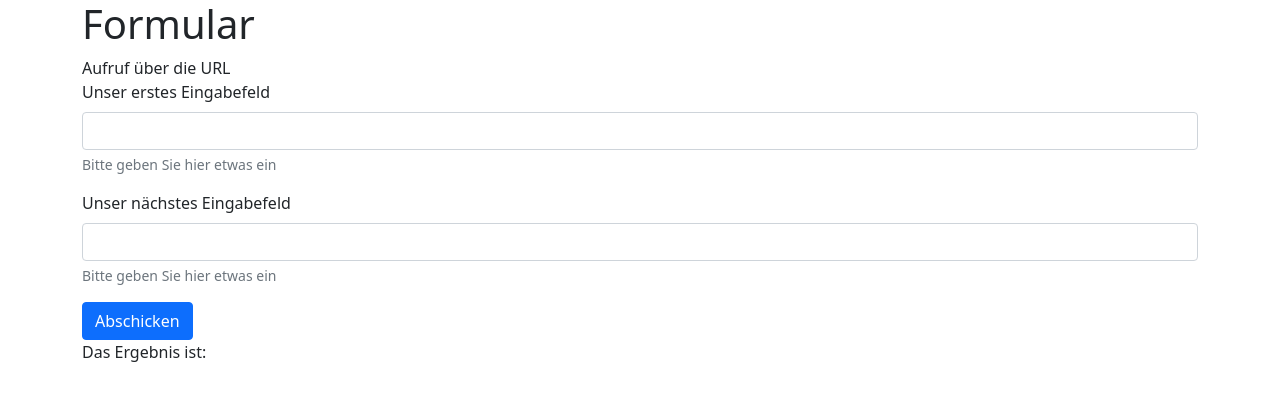
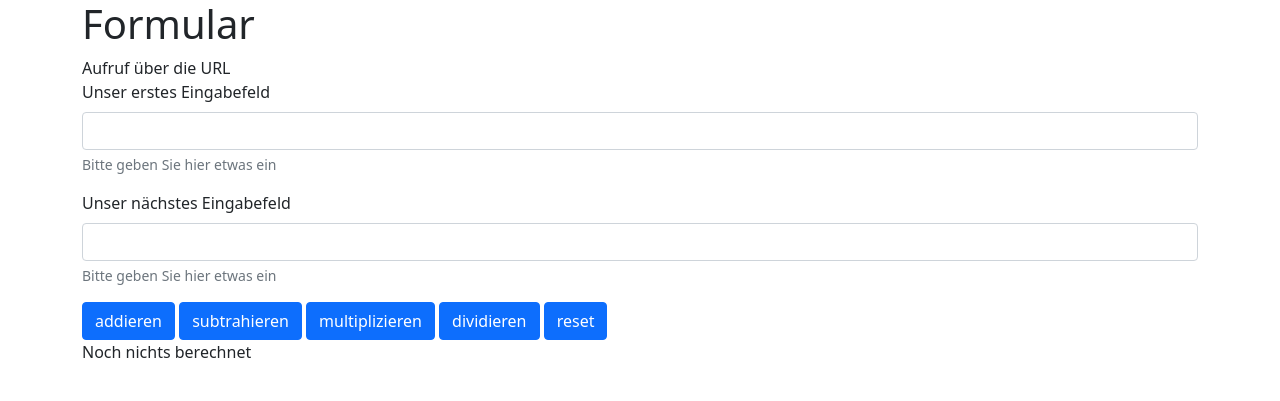
Before and after one commit to MxBDriver/form1.1, a PHP site: page / in a window 1280 px wide. Shown: the top 401 px of the page. Run offline with PHP 8.4, Linux system fonts and the light colour scheme.

Commit message:
berechnen

```diff
--- a/index.php
+++ b/index.php
@@ -19,31 +19,54 @@
             print("Aufruf über Formular") ;
             $text1 = $_POST["text1"] ;
             $text2 = $_POST["text2"] ;
-            $summe = $_POST["text1"] + $_POST["text2"];
+            // $summe = $_POST["text1"] + $_POST["text2"];
+
+            $zahl1 = intval($text1);
+            $zahl2 = intval($text1);
+
+            if ($_POST["button"]=="summe") {
+                $summe = "Das Ergebnis ist: ".($text1+$text2).".";
+            } else if ($_POST["button"]=="subbi") {
+                    $summe = "Das Ergebnis ist: ".($text1-$text2).".";
+            } else if ($_POST["button"]=="multi") {
+                    $summe = "Das Ergebnis ist: ".($text1*$text2).".";
+            } else if ($_POST["button"]=="divid") {
+                if ($zahl2 != 0) {
+                $summe = "Das Ergebnis ist: ".($zahl1/$zahl2).".";
+                } else {
+                $summe = "Halloooo! Dividieren durch 0 nicht erlaubt!";
+                }
+            }
+
         } else {
             print("Aufruf über die URL") ;
             $text1 = "" ;
             $text2 = "" ;
-            $summe = "" ;
+            $summe = "Noch nichts berechnet" ;
+
         }
     ?>
         <div class="row">
             <form method="POST">
                 <div class="mb-3">
                     <label for="text1" class="form-label">Unser erstes Eingabefeld</label>
-                    <input type="text" class="form-control" placeholder="<?php print($text1); ?>"
+                    <input type="text" class="form-control" value="<?php print($text1); ?>"
                     id="text1" name="text1" aria-describedby="helptext" title="Das Erste Eingabefeld" />
                     <div id="helptext" class="form-text">Bitte geben Sie hier etwas ein</div>
                 </div>
                 <div class="mb-3">
                     <label for="text2" class="form-label">Unser nächstes Eingabefeld</label>
-                    <input type="text" class="form-control" placeholder="<?php print($text2); ?>"
+                    <input type="text" class="form-control" value="<?php print($text2); ?>"
                     id="text2" name="text2" aria-describedby="helptext" title="Das Zweite Eingabefeld" />
                     <div id="helptext" class="form-text">Bitte geben Sie hier etwas ein</div>
                 </div>
-                <button type="submit" title="Ein schöner Button" class="btn btn-primary">Abschicken</button>
+                <button type="submit" title="Ein schöner Button" class="btn btn-primary" name="button" value="summe">addieren</button>
+                <button type="submit" title="Ein schöner Button" class="btn btn-primary" name="button" value="subbi">subtrahieren</button>
+                <button type="submit" title="Ein schöner Button" class="btn btn-primary" name="button" value="multi">multiplizieren</button>
+                <button type="submit" title="Ein schöner Button" class="btn btn-primary" name="button" value="divid">dividieren</button>
+                <button type="reset" title="Ein schöner Button" class="btn btn-primary" >reset</button>
                 <br />
-                <div class="mb-3"><p>Das Ergebnis ist: <?php echo $summe; ?> </p>
+                <div class="mb-3"><p> <?php echo $summe; ?> </p>
                 </div>
             </form>
         </div>
```
